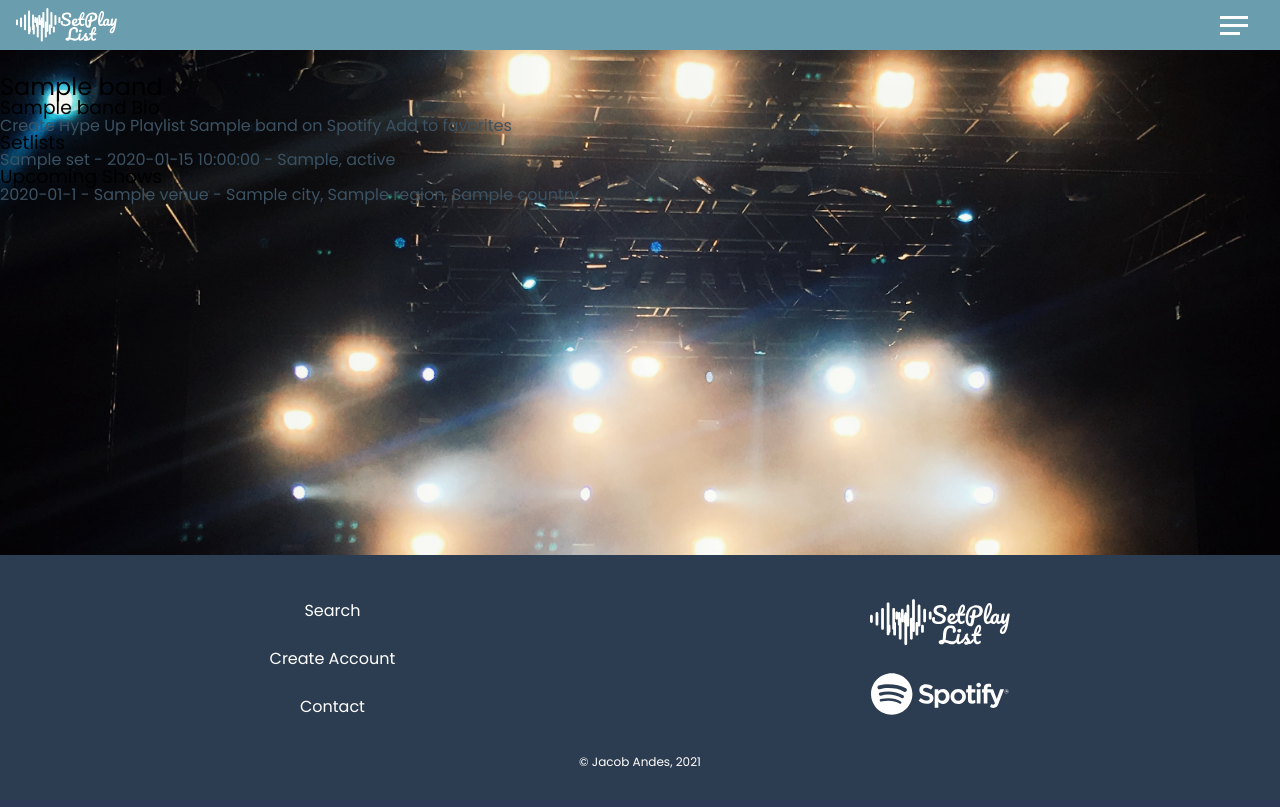
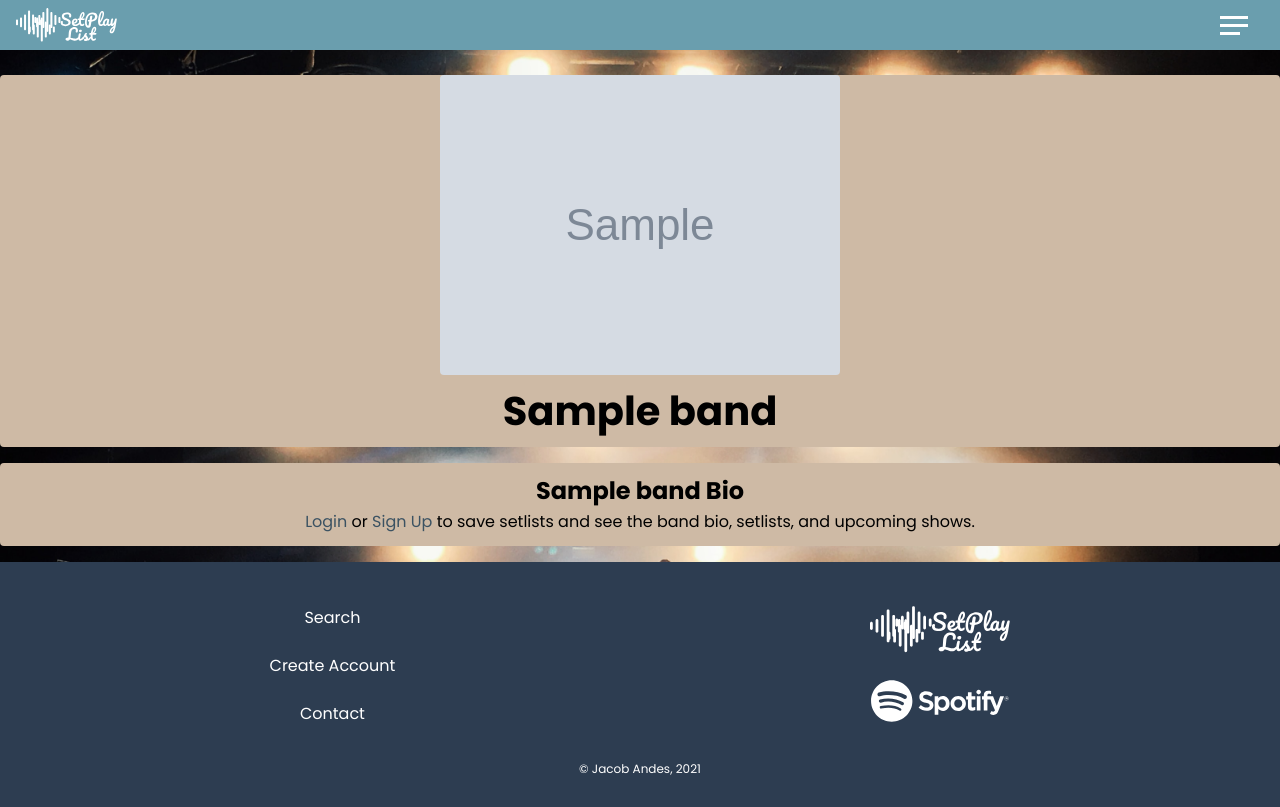
Before and after one commit to booshja/SetPlaylist, a Python web app: template SetPlaylist/templates/band/band-detail.html in a window 1280 px wide. Before the commit the page ends 768 px from the top, so only its background shows below. Run offline with Jinja, Linux system fonts and the light colour scheme; the template is opened without the code that fills it: most values are stand-ins (such as "Sample title", 1, 10 or a date in 2020); grey boxes marked "Sample" are stand-in pictures; some libraries are stand-ins or nearby versions.

Commit message:
added logged in and logged out band page ui

```diff
--- /dev/null
+++ b/SetPlaylist/scss/_band.scss
@@ -0,0 +1,99 @@
+@import "config";
+
+.band-hero {
+    background-color: $div-color;
+    border-radius: 4px;
+    flex-direction: column;
+    align-items: center;
+
+    &__image {
+        height: 300px;
+        border-radius: 4px;
+    }
+
+    &__name {
+        padding: 1rem;
+        font-size: 2.5rem;
+        font-weight: 700;
+        justify-self: flex-end;
+    }
+}
+
+.band-bio {
+    margin-top: 25px;
+    flex-direction: column;
+    padding: 1rem;
+
+    &__headline {
+        font-size: 1.5rem;
+        font-weight: 700;
+        text-align: center;
+        margin-bottom: 0.7rem;
+    }
+
+    &__bio {
+        text-align: center;
+    }
+}
+
+.band-links {
+    margin-top: 25px;
+    flex-direction: column;
+    padding: 1rem;
+    align-items: center;
+
+    &__link {
+        margin: 0.5rem 0;
+        font-size: 1.2rem;
+    }
+}
+
+.band-setlists {
+    margin: 25px 0;
+    flex-direction: column;
+    align-items: center;
+    padding: 1rem;
+
+    &__headline {
+        text-align: center;
+        margin-bottom: 0.7rem;
+        font-weight: 700;
+        font-size: 1.5rem;
+    }
+
+    li {
+        margin: 0.7rem 0;
+    }
+}
+
+.band-upcoming {
+    flex-direction: column;
+    margin-bottom: 25px;
+    padding: 1rem;
+    align-items: center;
+
+    &__headline {
+        text-align: center;
+        margin-bottom: 0.7rem;
+        font-weight: 700;
+        font-size: 1.5rem;
+    }
+}
+
+.band-fuzzy-bio {
+    flex-direction: column;
+    align-items: center;
+    margin: 1rem 0;
+    padding: 1rem;
+
+    &__headline {
+        font-size: 1.5rem;
+        font-weight: 700;
+    }
+
+    &__cta {
+        text-align: center;
+        margin-top: 0.7rem;
+        width: 80%;
+    }
+}
--- a/SetPlaylist/scss/main.scss
+++ b/SetPlaylist/scss/main.scss
@@ -1,5 +1,5 @@
 @import "config", "footer", "menu", "landing", "home", "error-page", "auth",
-    "user-edit";
+    "user-edit", "band";
 @import url("https://fonts.googleapis.com/css2?family=Poppins:wght@300;400;700&family=Sen:wght@400;700&display=swap");
 
 body {
@@ -68,7 +68,7 @@ ul {
 
 .landing-hero {
     background-size: cover;
-    background-repeat: no-cover;
+    background-repeat: no-repeat;
     background-position: center;
     border-radius: 4px;
     color: $text-dark;
--- a/SetPlaylist/static/css/main.css
+++ b/SetPlaylist/static/css/main.css
@@ -686,6 +686,139 @@ footer .footer__logos img {
   background-image: url("/static/img/elena-mozhvilo-RhXAO8OXyDY-unsplash.jpg");
 }
 
+* {
+  -webkit-box-sizing: border-box;
+          box-sizing: border-box;
+  margin: 0;
+  padding: 0;
+}
+
+.band-hero {
+  background-color: #cebaa5;
+  border-radius: 4px;
+  -webkit-box-orient: vertical;
+  -webkit-box-direction: normal;
+      -ms-flex-direction: column;
+          flex-direction: column;
+  -webkit-box-align: center;
+      -ms-flex-align: center;
+          align-items: center;
+}
+
+.band-hero__image {
+  height: 300px;
+  border-radius: 4px;
+}
+
+.band-hero__name {
+  padding: 1rem;
+  font-size: 2.5rem;
+  font-weight: 700;
+  justify-self: flex-end;
+}
+
+.band-bio {
+  margin-top: 25px;
+  -webkit-box-orient: vertical;
+  -webkit-box-direction: normal;
+      -ms-flex-direction: column;
+          flex-direction: column;
+  padding: 1rem;
+}
+
+.band-bio__headline {
+  font-size: 1.5rem;
+  font-weight: 700;
+  text-align: center;
+  margin-bottom: 0.7rem;
+}
+
+.band-bio__bio {
+  text-align: center;
+}
+
+.band-links {
+  margin-top: 25px;
+  -webkit-box-orient: vertical;
+  -webkit-box-direction: normal;
+      -ms-flex-direction: column;
+          flex-direction: column;
+  padding: 1rem;
+  -webkit-box-align: center;
+      -ms-flex-align: center;
+          align-items: center;
+}
+
+.band-links__link {
+  margin: 0.5rem 0;
+  font-size: 1.2rem;
+}
+
+.band-setlists {
+  margin: 25px 0;
+  -webkit-box-orient: vertical;
+  -webkit-box-direction: normal;
+      -ms-flex-direction: column;
+          flex-direction: column;
+  -webkit-box-align: center;
+      -ms-flex-align: center;
+          align-items: center;
+  padding: 1rem;
+}
+
+.band-setlists__headline {
+  text-align: center;
+  margin-bottom: 0.7rem;
+  font-weight: 700;
+  font-size: 1.5rem;
+}
+
+.band-setlists li {
+  margin: 0.7rem 0;
+}
+
+.band-upcoming {
+  -webkit-box-orient: vertical;
+  -webkit-box-direction: normal;
+      -ms-flex-direction: column;
+          flex-direction: column;
+  margin-bottom: 25px;
+  padding: 1rem;
+  -webkit-box-align: center;
+      -ms-flex-align: center;
+          align-items: center;
+}
+
+.band-upcoming__headline {
+  text-align: center;
+  margin-bottom: 0.7rem;
+  font-weight: 700;
+  font-size: 1.5rem;
+}
+
+.band-fuzzy-bio {
+  -webkit-box-orient: vertical;
+  -webkit-box-direction: normal;
+      -ms-flex-direction: column;
+          flex-direction: column;
+  -webkit-box-align: center;
+      -ms-flex-align: center;
+          align-items: center;
+  margin: 1rem 0;
+  padding: 1rem;
+}
+
+.band-fuzzy-bio__headline {
+  font-size: 1.5rem;
+  font-weight: 700;
+}
+
+.band-fuzzy-bio__cta {
+  text-align: center;
+  margin-top: 0.7rem;
+  width: 80%;
+}
+
 body {
   background-image: url("../img/emma-paillex-dzrclo52oxk-unsplash.jpg");
   background-size: cover;
@@ -768,7 +901,7 @@ ul {
 
 .landing-hero {
   background-size: cover;
-  background-repeat: no-cover;
+  background-repeat: no-repeat;
   background-position: center;
   border-radius: 4px;
   color: #000000;
--- a/SetPlaylist/templates/band/band-detail.html
+++ b/SetPlaylist/templates/band/band-detail.html
@@ -1,53 +1,68 @@
 {% extends 'base.html' %} {% block title %}{{band.name}} - SetPlaylist{%
 endblock %} {% block content %}
 <section id="hero">
-    <div id="band_detail_hero">
-        <div id="band_detail_hero__title_div">
-            <h1>{{band.name}}</h1>
-        </div>
+    <div class="band-hero container">
+        <img class="band-hero__image" src="{{band_image}}" />
+        <h1 class="band-hero__name">{{band.name}}</h1>
     </div>
 </section>
-<section id="body">
-    <div id="bio_links">
-        <div id="bio">
-            <div id="bio__headline">
-                <h3>{{band.name}} Bio</h3>
-                <!-- TODO: Need to check this based on data -->
-                <!-- <p>{{band.bio}}</p> TODO: -->
-            </div>
-        </div>
-        <div id="links">
-            <div id="links__headline">
-                <a href="#">Create Hype Up Playlist</a>
-                <a href="#">{{band.name}} on Spotify</a>
-                <a href="#">Add to favorites</a>
-            </div>
-        </div>
-    </div>
-    <div id="setlists">
-        <div id="setlists__headline">
-            <h3>Setlists</h3>
-            {% for set in setlists %}
-            <a href="#"
-                >{{set.venue_name}} - {{set.event_date}} - {{set.venue_city}},
-                {{set.venue_state}}</a
-            >
-            {% endfor %}
-        </div>
+{% if g.user %}
+<section id="detail">
+    <div class="band-bio container">
+        <h3 class="band-bio__headline">{{band.name}} Bio</h3>
+        <p class="band-bio__bio">{{band.bio}}</p>
     </div>
 </section>
-<section id="upcoming">
-    <div id="upcoming_shows">
-        <h3>Upcoming Shows</h3>
-        <ul>
-            {% for show in upcoming_shows %}
-            <a href="{{show.url}}"
-                >{{show.datetime[:9]}} - {{show.venue.name}} -
-                {{show.venue.city}}, {{show.venue.region}},
-                {{show.venue.country}}</a
-            >
+<section id="band-links">
+    <div class="band-links container">
+        <a href="#" class="band-links__link">Create Hype Up Playlist</a>
+        <a href="#" class="band-links__link">{{band.name}} on Spotify</a>
+        <a href="#" class="band-links__link">Add to favorites</a>
+    </div>
+</section>
+<section id="band-setlists">
+    <div class="band-setlists container">
+        <h3 class="band-setlists__headline">Setlists</h3>
+        <ul class="band-setlists__list">
+            {% for set in setlists %}
+            <li>
+                <a href="#" class="band-setlists__list__setlist"
+                    >{{set.venue_name}} - {{set.event_date}} -
+                    {{set.venue_city}}, {{set.venue_state}}</a
+                >
+            </li>
             {% endfor %}
         </ul>
     </div>
 </section>
-{% endblock content %}
+<section id="band-upcoming">
+    <div class="band-upcoming container">
+        <h3 class="band-upcoming__headline">Upcoming Shows</h3>
+        {% if upcoming_shows %}
+        <ul class="band-upcoming__list">
+            {% for show in upcoming_shows %}
+            <li>
+                <a href="{{show.url}}" class="band-upcoming__list__show"
+                    >{{show.datetime[:9]}} - {{show.venue.name}} -
+                    {{show.venue.city}}, {{show.venue.region}},
+                    {{show.venue.country}}</a
+                >
+            </li>
+            {% endfor %}
+        </ul>
+        {% else %}
+        <p>No upcoming shows for {{band.name}}</p>
+        {% endif %}
+    </div>
+</section>
+{% else %}
+<section id="fuzzy-detail">
+    <div class="band-fuzzy-bio container">
+        <h3 class="band-fuzzy-bio__headline">{{band.name}} Bio</h3>
+        <p class="band-fuzzy-bio__cta">
+            <a href="/login">Login</a> or <a href="/register">Sign Up</a> to
+            save setlists and see the band bio, setlists, and upcoming shows.
+        </p>
+    </div>
+</section>
+{% endif %} {% endblock content %}
```
Also changed, not shown: SetPlaylist/app.py (+3 -21 lines), SetPlaylist/templates/band/band-vague.html (deleted, +0 -31 lines), 1 other file.
